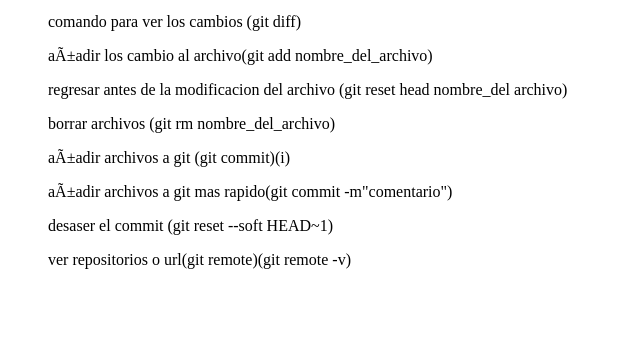
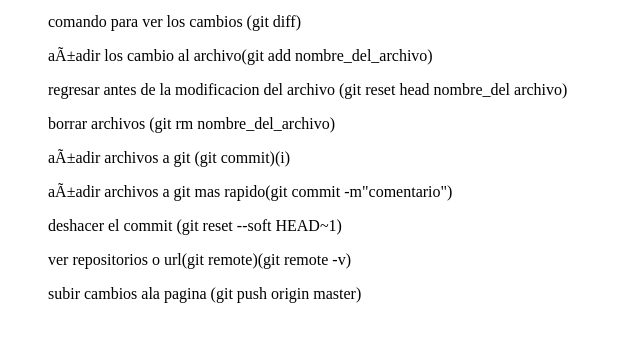
Before and after one commit to MarioSalamanca64/codigo-php, a plain HTML site: page github.html in a window 1280 px wide. Shown: the part 101-442 px from the top of the page, without its empty margins (0-640 px from the left). Drawn offline with Linux system fonts and the light colour scheme.

Commit message:
actualizacion

```diff
--- a/github.html
+++ b/github.html
@@ -15,9 +15,9 @@
     <p>borrar archivos (git rm nombre_del_archivo)</p>
     <p>añadir archivos a git (git commit)(i)<P>
     <p>añadir archivos a git mas rapido(git commit -m"comentario")<P>
-    <p>desaser el commit (git reset --soft HEAD~1)</p>
+    <p>deshacer el commit (git reset --soft HEAD~1)</p>
     <p>ver repositorios o url(git remote)(git remote -v)</p>
-    <p></p>
+    <p>subir cambios ala pagina (git push origin master)</p>
     </ul>
 
 </body>
```
